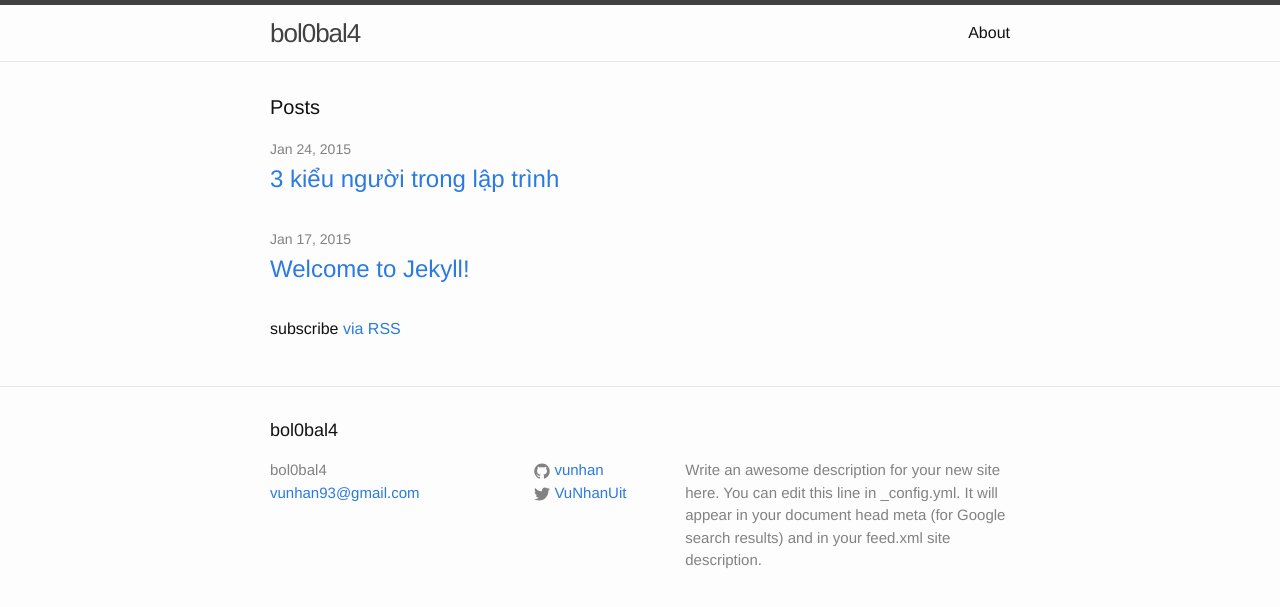
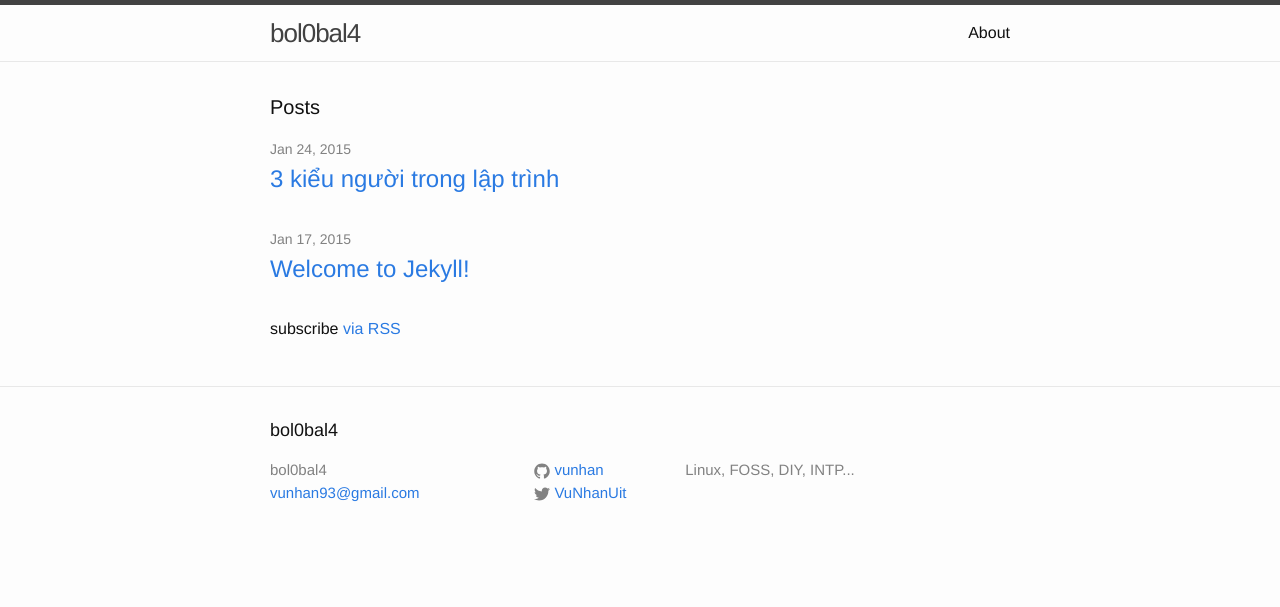
Before and after one commit to vunhan/vunhan.github.io, a Jekyll site: the page built from index.html, in a window 1280 px wide. Shown: the top 607 px of the page. Built offline with Jekyll 4.4.1, drawn with Linux system fonts in a browser that asks for light colours.

Commit message:
New description

```diff
--- a/_config.yml
+++ b/_config.yml
@@ -2,9 +2,7 @@
 title: bol0bal4
 email: vunhan93@gmail.com
 description: > # this means to ignore newlines until "baseurl:"
-  Write an awesome description for your new site here. You can edit this
-  line in _config.yml. It will appear in your document head meta (for
-  Google search results) and in your feed.xml site description.
+  Linux, FOSS, DIY, INTP...
 baseurl: "" # the subpath of your site, e.g. /blog/
 url: "https://vunhan.github.io/" # the base hostname & protocol for your site
 twitter_username: VuNhanUit
```
